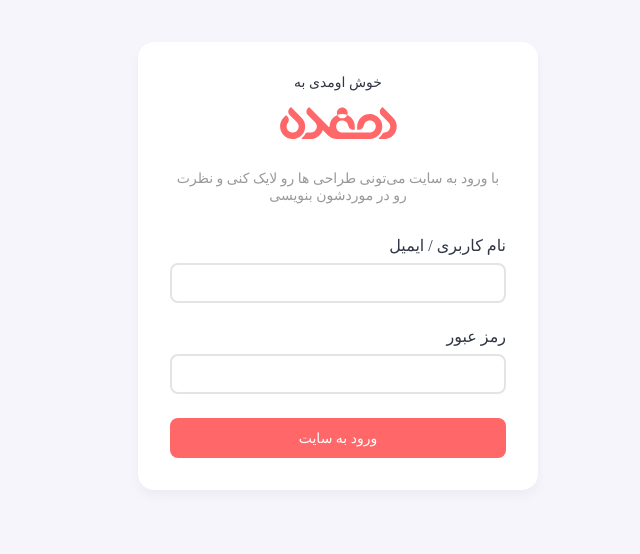
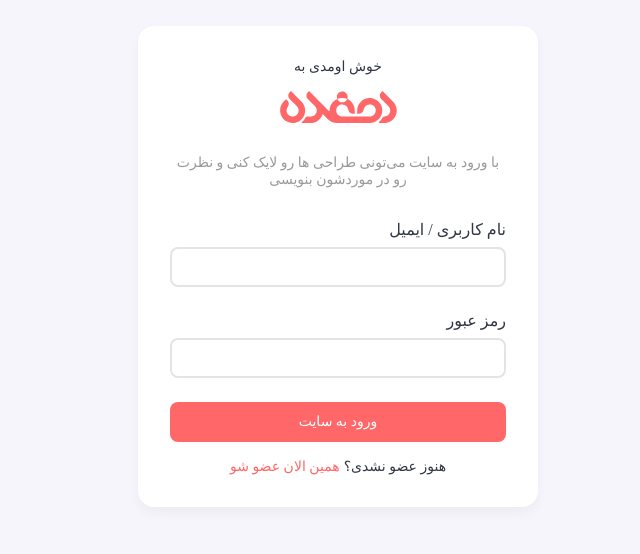
Before and after one commit to RezaNrzdh/Portfolio, a Next.js app: page /auth/login in a window 1280 px wide. Shown: the part 134-688 px from the top of the page, without its empty margins (392-1032 px from the left). Built offline with nearby package versions, Linux system fonts and the light colour scheme; a web font is replaced by a local one.

Commit message:
authWrapper

```diff
--- a/pages/auth/login.js
+++ b/pages/auth/login.js
@@ -8,7 +8,14 @@ const LoginPage = () => {
 
     const [data] = useState({
         submit: 'ورود به سایت',
-        desc: 'با ورود به سایت می‌تونی طراحی ها رو لایک کنی و نظرت رو در موردشون بنویسی'
+        desc: 'با ورود به سایت می‌تونی طراحی ها رو لایک کنی و نظرت رو در موردشون بنویسی',
+        back: {
+            label: 'هنوز عضو نشدی؟',
+            link: {
+                key: 'همین الان عضو شو',
+                value: '/auth/register'
+            }
+        }
     });
 
     const [alert, setAlert] = useState({
--- a/views/auth/wrapper.js
+++ b/views/auth/wrapper.js
@@ -17,6 +17,12 @@ const Wrapper = (props) => {
                 <Textbox id='password' name='password' type='password' minlength="4" />
                 <Button basic='primary' type='filled' submit='submit'>{ props.data.submit }</Button>
             </form>
+            <S.BackWrapper>
+                <label>{props.data.back.label}</label>
+                <Link href={props.data.back.link.value}>
+                    <a>{props.data.back.link.key}</a>
+                </Link>
+            </S.BackWrapper>
         </S.Wrapper>
     );
 }
--- a/views/auth/wrapper.styled.js
+++ b/views/auth/wrapper.styled.js
@@ -47,3 +47,18 @@ export const Label = styled.label`
     color: ${ Color.textColor.primary };
     margin-bottom: 8px;
 `;
+
+export const BackWrapper = styled.div`
+    display: flex;
+    justify-content: center;
+    margin-top: 16px;
+    font-size: ${Typography.body2.fontSize};
+    font-weight: ${Typography.body2.fontWeight};
+    label{
+        color: ${Color.textColor.primary};
+        margin-left: 4px;
+    }
+    a{
+        color: ${Color.primaryColor.main};
+    }
+`;
```
Also changed, not shown: pages/auth/register.js (+8 -1 lines).
